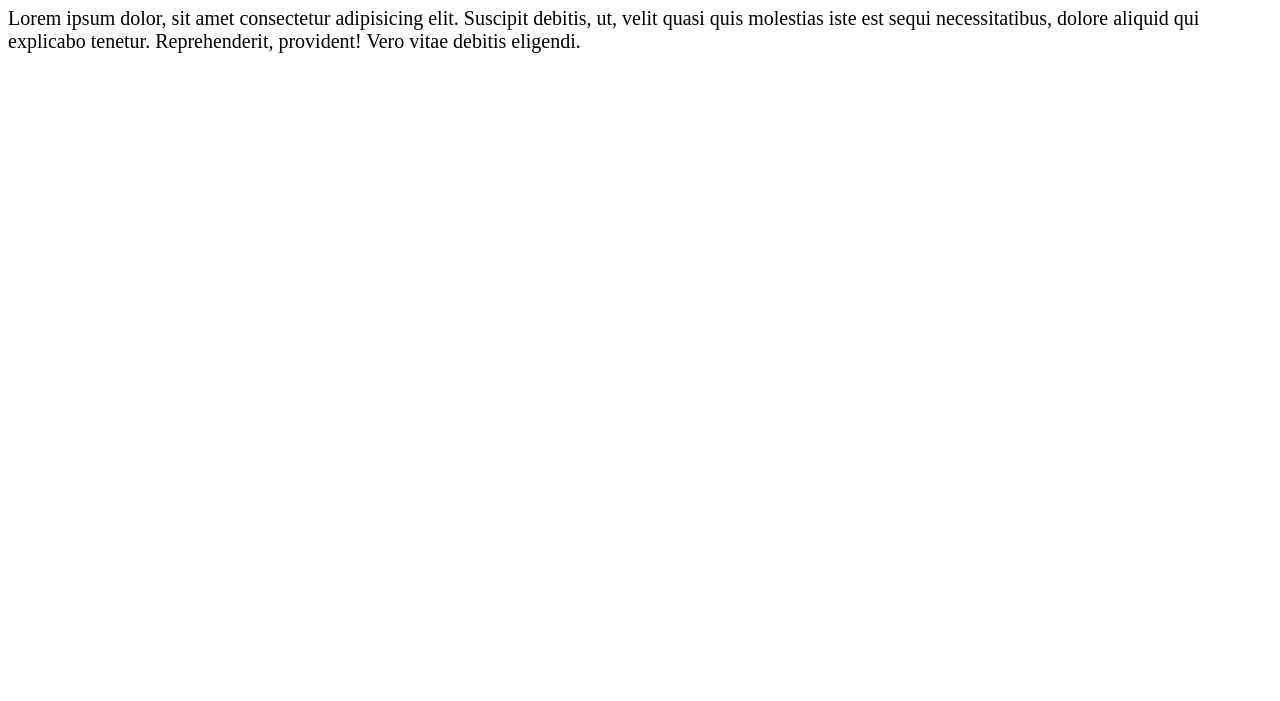
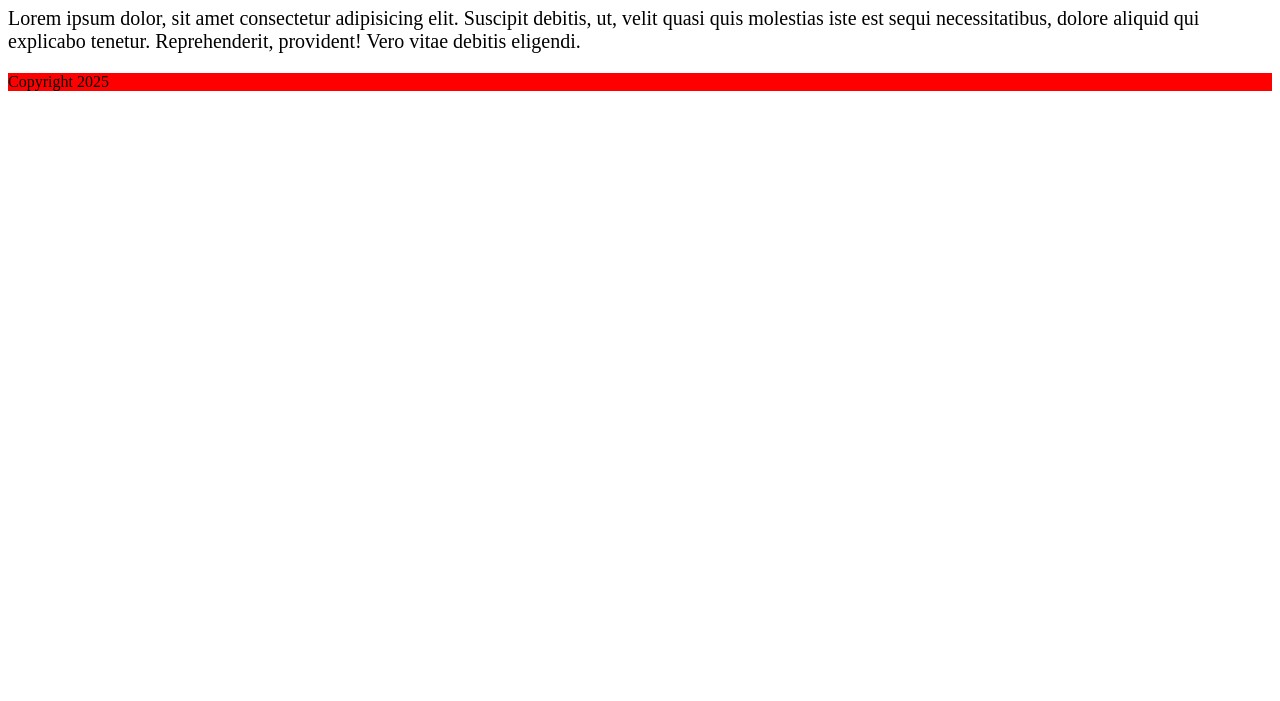
Before and after one commit to sammybhaidani/git-practice, a plain HTML site: page index.html in a window 1280 px wide. Shown: the part 99-800 px from the top of the page. Drawn offline with Linux system fonts and the light colour scheme.

Commit message:
Add footer with styling

```diff
--- a/index.html
+++ b/index.html
@@ -15,5 +15,6 @@
     </nav>
     <h1>Hello</h1>
     <p>Lorem ipsum dolor, sit amet consectetur adipisicing elit. Suscipit debitis, ut, velit quasi quis molestias iste est sequi necessitatibus, dolore aliquid qui explicabo tenetur. Reprehenderit, provident! Vero vitae debitis eligendi.</p>
+    <footer>Copyright 2025</footer>
 </body>
 </html>
--- a/style.css
+++ b/style.css
@@ -5,3 +5,7 @@ h1 {
 p {
     font-size: 20px;
 }
+
+footer {
+    background-color: #ff0000;
+}
```
